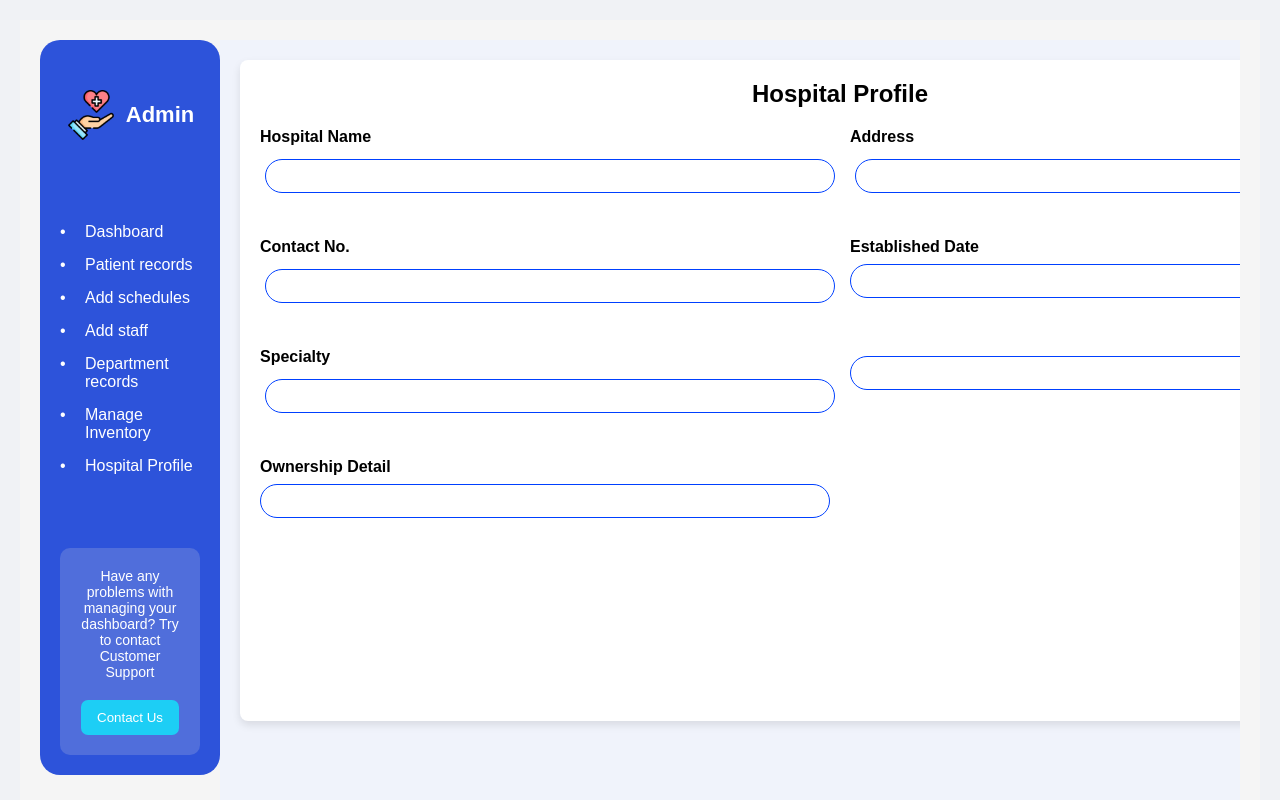
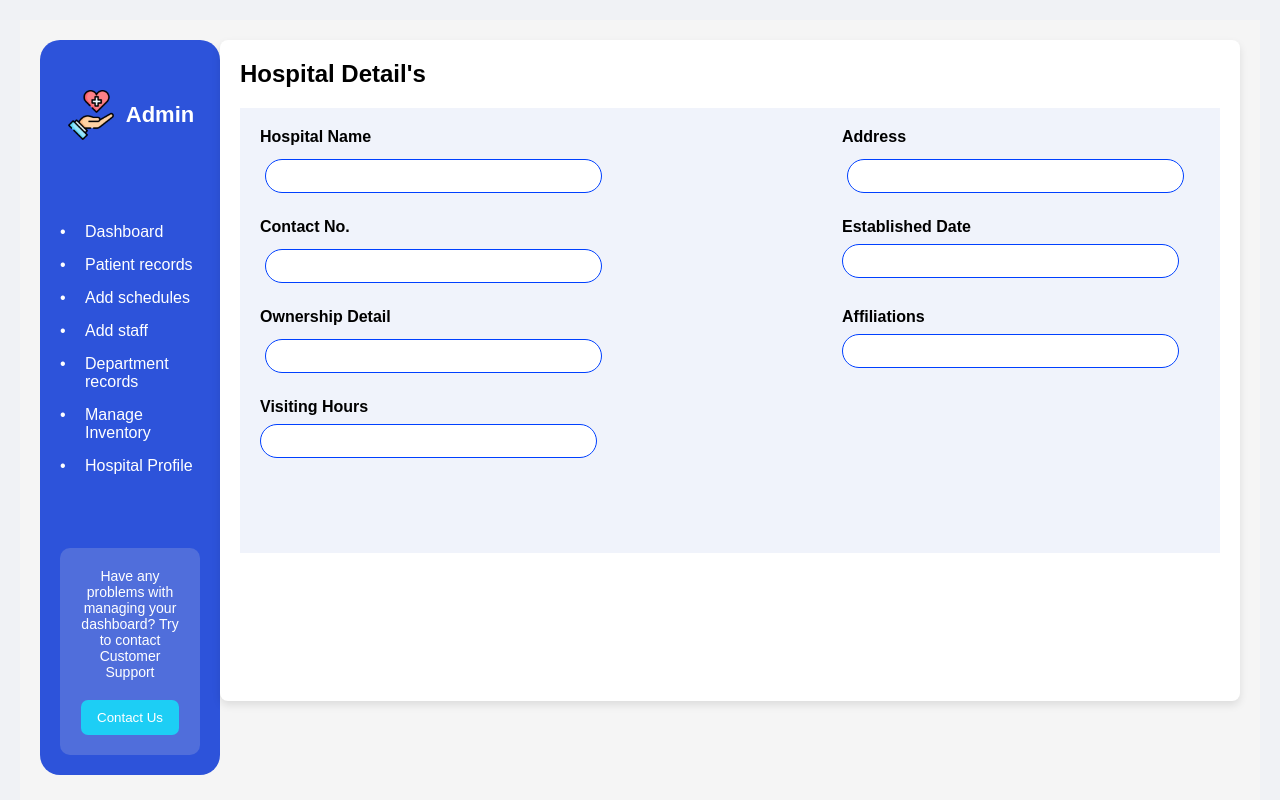
Before and after one commit to Hogwarts-Hackademy/Frontend-hospital, a React (Create React App) app: page /add-hospital in a window 1280 px wide. Built offline with nearby package versions, Linux system fonts and the light colour scheme.

Commit message:
hospital page completed

```diff
--- a/src/pages/addHospitalProfile/addHospitalProfile.css
+++ b/src/pages/addHospitalProfile/addHospitalProfile.css
@@ -26,7 +26,7 @@
   border-radius: 10px;
   box-shadow: 0 4px 8px rgba(0, 0, 0, 0.1);
   padding: 20px;
-  text-align: center;
+
   overflow-y: auto;
 }
 
@@ -37,7 +37,7 @@
 
 .card form {
   display: grid;
-  grid-template-columns: repeat(2, 1fr); /* Two columns for the grid */
+  grid-template-columns: repeat(2, 1fr);
   gap: 20px;
 }
 
@@ -107,3 +107,240 @@
 .card button:hover {
   background-color: #0056b3;
 }
+
+
+
+
+
+
+
+.input-group-contact input {
+  width: 100%; /* Keep input width within its grid */
+  padding: 8px;
+  font-size: 14px;
+  border: 1px solid rgb(0, 64, 255);
+  border-radius: 26px;
+}
+
+
+
+.input-group-contact label {
+  font-size: 16px;
+  margin-bottom: 8px;
+  font-weight: bold;
+}
+
+
+.input-group-contact input {
+  width: 60%; /* Keep input width within its grid */
+  padding: 8px;
+  font-size: 14px;
+  border: 1px solid rgb(0, 64, 255);
+  border-radius: 26px;
+}
+
+.input-group-contact {
+  display: flex;
+  flex-direction: column;
+  align-items: flex-start;
+}
+
+
+
+
+.input-group-date input {
+  width: 100%; /* Keep input width within its grid */
+  padding: 8px;
+  font-size: 14px;
+  border: 1px solid rgb(0, 64, 255);
+  border-radius: 26px;
+}
+
+
+
+.input-group-date label {
+  font-size: 16px;
+  margin-bottom: 8px;
+  font-weight: bold;
+}
+
+
+.input-group-date input {
+  width: 60%; /* Keep input width within its grid */
+  padding: 8px;
+  font-size: 14px;
+  border: 1px solid rgb(0, 64, 255);
+  border-radius: 26px;
+}
+
+.input-group-date {
+  display: flex;
+  flex-direction: column;
+  align-items: flex-start;
+}
+
+
+
+.input-group-hospitalname input {
+  width: 100%; /* Keep input width within its grid */
+  padding: 8px;
+  font-size: 14px;
+  border: 1px solid rgb(0, 64, 255);
+  border-radius: 26px;
+}
+
+
+
+.input-group-hospitalname label {
+  font-size: 16px;
+  margin-bottom: 8px;
+  font-weight: bold;
+}
+
+
+.input-group-hospitalname input {
+  width: 60%; /* Keep input width within its grid */
+  padding: 8px;
+  font-size: 14px;
+  border: 1px solid rgb(0, 64, 255);
+  border-radius: 26px;
+}
+
+.input-group-hospitalname {
+  display: flex;
+  flex-direction: column;
+  align-items: flex-start;
+}
+
+
+.input-group-address input {
+  width: 100%; /* Keep input width within its grid */
+  padding: 8px;
+  font-size: 14px;
+  border: 1px solid rgb(0, 64, 255);
+  border-radius: 26px;
+}
+
+
+
+.input-group-address label {
+  font-size: 16px;
+  margin-bottom: 8px;
+  font-weight: bold;
+}
+
+
+.input-group-address input {
+  width: 60%; /* Keep input width within its grid */
+  padding: 8px;
+  font-size: 14px;
+  border: 1px solid rgb(0, 64, 255);
+  border-radius: 26px;
+}
+
+.input-group-address {
+  display: flex;
+  flex-direction: column;
+  align-items: flex-start;
+}
+
+
+
+.input-group-owndetail input {
+  width: 100%; /* Keep input width within its grid */
+  padding: 8px;
+  font-size: 14px;
+  border: 1px solid rgb(0, 64, 255);
+  border-radius: 26px;
+}
+
+
+
+.input-group-owndetail label {
+  font-size: 16px;
+  margin-bottom: 8px;
+  font-weight: bold;
+}
+
+
+.input-group-owndetail input {
+  width: 60%; /* Keep input width within its grid */
+  padding: 8px;
+  font-size: 14px;
+  border: 1px solid rgb(0, 64, 255);
+  border-radius: 26px;
+}
+
+.input-group-owndetail {
+  display: flex;
+  flex-direction: column;
+  align-items: flex-start;
+}
+
+
+
+
+.input-group-aff input {
+  width: 100%; /* Keep input width within its grid */
+  padding: 8px;
+  font-size: 14px;
+  border: 1px solid rgb(0, 64, 255);
+  border-radius: 26px;
+}
+
+
+
+.input-group-aff label {
+  font-size: 16px;
+  margin-bottom: 8px;
+  font-weight: bold;
+}
+
+
+.input-group-aff input {
+  width: 60%; /* Keep input width within its grid */
+  padding: 8px;
+  font-size: 14px;
+  border: 1px solid rgb(0, 64, 255);
+  border-radius: 26px;
+}
+
+.input-group-aff {
+  display: flex;
+  flex-direction: column;
+  align-items: flex-start;
+}
+
+
+
+
+.input-group-hrs input {
+  width: 100%; /* Keep input width within its grid */
+  padding: 8px;
+  font-size: 14px;
+  border: 1px solid rgb(0, 64, 255);
+  border-radius: 26px;
+}
+
+
+
+.input-group-hrs label {
+  font-size: 16px;
+  margin-bottom: 8px;
+  font-weight: bold;
+}
+
+
+.input-group-hrs input {
+  width: 60%; /* Keep input width within its grid */
+  padding: 8px;
+  font-size: 14px;
+  border: 1px solid rgb(0, 64, 255);
+  border-radius: 26px;
+}
+
+.input-group-hrs {
+  display: flex;
+  flex-direction: column;
+  align-items: flex-start;
+}
--- a/src/pages/addHospitalProfile/addHospitalProfile.jsx
+++ b/src/pages/addHospitalProfile/addHospitalProfile.jsx
@@ -1,6 +1,7 @@
 import React, { useState } from "react";
 import "./addHospitalProfile.css";
 import Sidebar from "../../Components/Sidebar";
+
 
 const AddHospitalProfile = () => {
     const [step, setStep] = useState(1);
@@ -13,40 +14,42 @@ const AddHospitalProfile = () => {
     return (
         <div className="hospital-profile-container">
             <Sidebar />
+            <div className="card">
+            <h2>Hospital Detail's</h2><div/>
             <div className="main-content">
-                <div className="card">
-                    <h2>Hospital Profile</h2>
+
                     <form>
-                        <div className="input-group">
+                        <div className="input-group-hospitalname">
                             <label>Hospital Name</label>
                             <input type="text"/>
                         </div>
-                        <div className="input-group">
+                        <div className="input-group-address">
                             <label>Address</label>
                             <input type="text"/>
                         </div>
-                        <div className="input-group">
+                        <div className="input-group-contact">
                             <label>Contact No.</label>
                             <input type="text"/>
                         </div>
-                        <div className="input-group">
+                        <div className="input-group-date">
                             <label>Established Date</label>
                             <input type="email"/>
                         </div>
-                        <div className="input-group">
-                            <label>Specialty</label>
+                        <div className="input-group-owndetail">
+                            <label>Ownership Detail</label>
                             <input type="text"/>
                         </div>
-                        <div className="input-group">
-                            <label></label>
+                        <div className="input-group-aff">
+                            <label>Affiliations</label>
                             <input type="number" />
                         </div>
-                        <div className="input-group">
-                            <label>Ownership Detail</label>
+                        <div className="input-group-hrs">
+                            <label>Visiting Hours</label>
                             <input type="url"/>
                         </div>
 
-                        <button onClick={handleNext}>Next Step</button>
+
+                        <button onClick={handleNext}>Next</button>
                     </form>
                 </div>
             </div>
```
